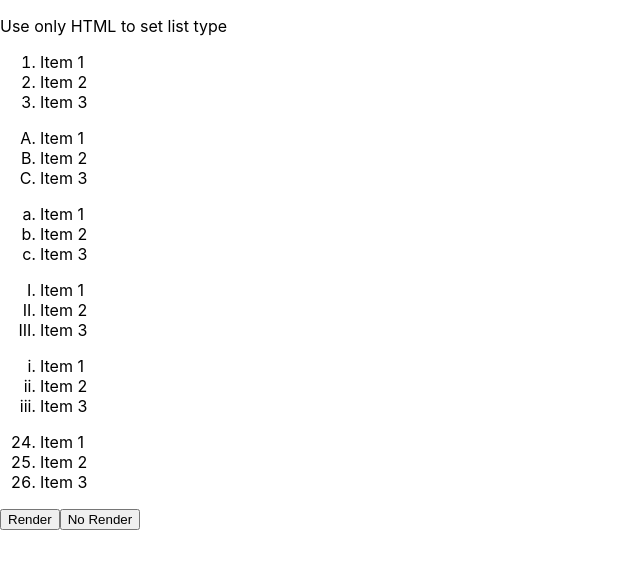
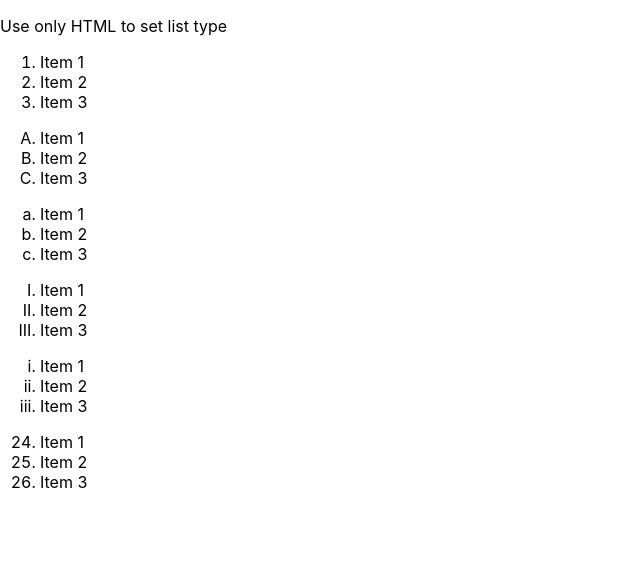
Before and after one commit to minhtam12356/StateChangeValue-Reactjs, a React (Create React App) app: page / in a window 1280 px wide. Shown: the top 568 px of the page, without its empty margins (0-640 px from the left). Built offline with nearby package versions, Linux system fonts and the light colour scheme.

Commit message:
complete

```diff
--- a/src/App.js
+++ b/src/App.js
@@ -7,12 +7,6 @@ class App extends React.Component{
     this.number = [1, 2, 3];
   }
   render(){
-    const click = () => {
-      this.number = [1, 2, 3];
-    }
-    const clickNo = () => {
-      this.number = [];
-    }
     return(
       <div>
         <p>Use only HTML to set list type</p>
@@ -53,8 +47,6 @@ class App extends React.Component{
         {
           this.number.length === 0 && <div className="render">Nothing Information!!</div>
         }
-      <button onClick={click}>Render</button>
-      <button onClick={clickNo}>No Render</button>
       </div>
     )}
 }
```
